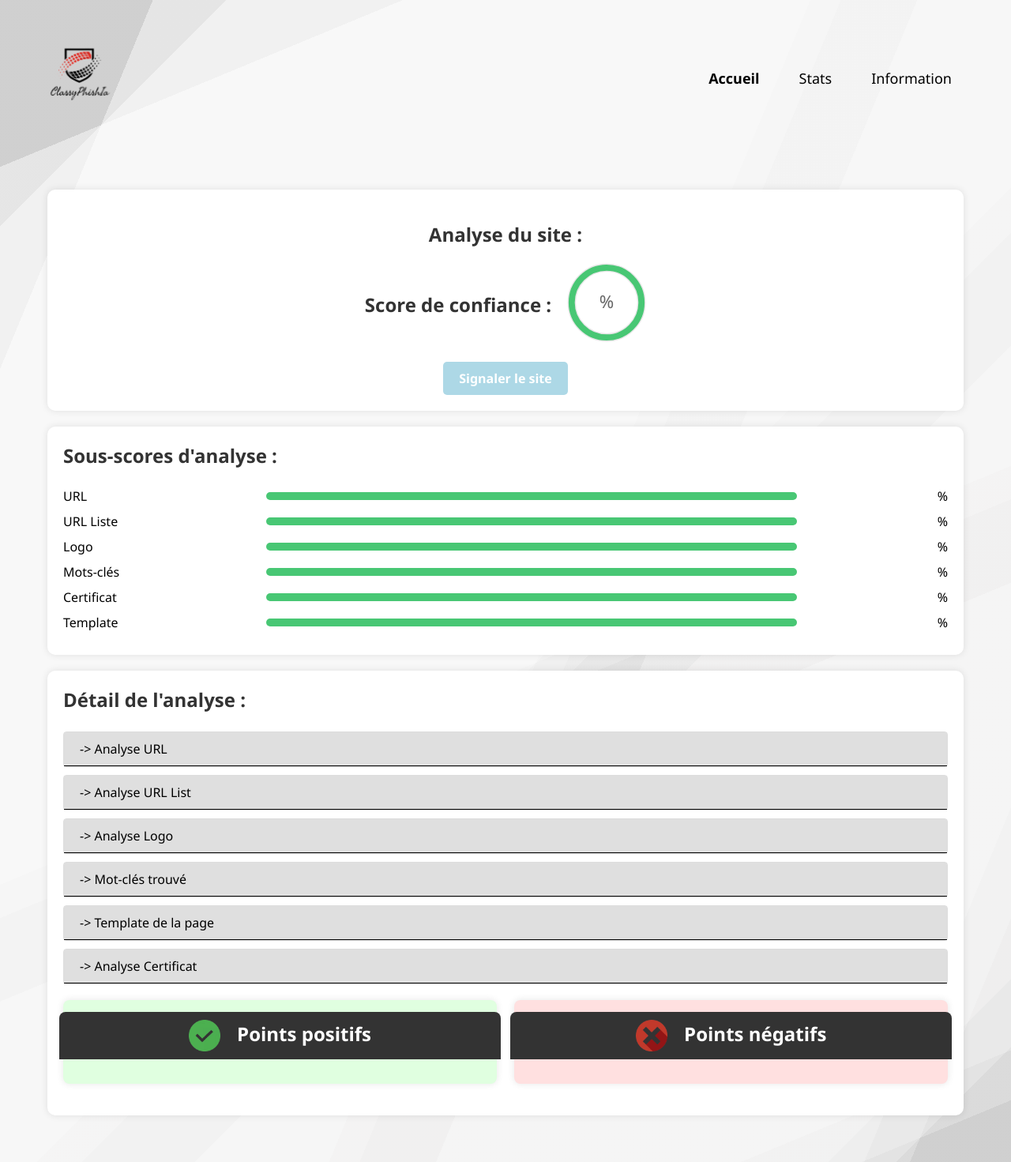
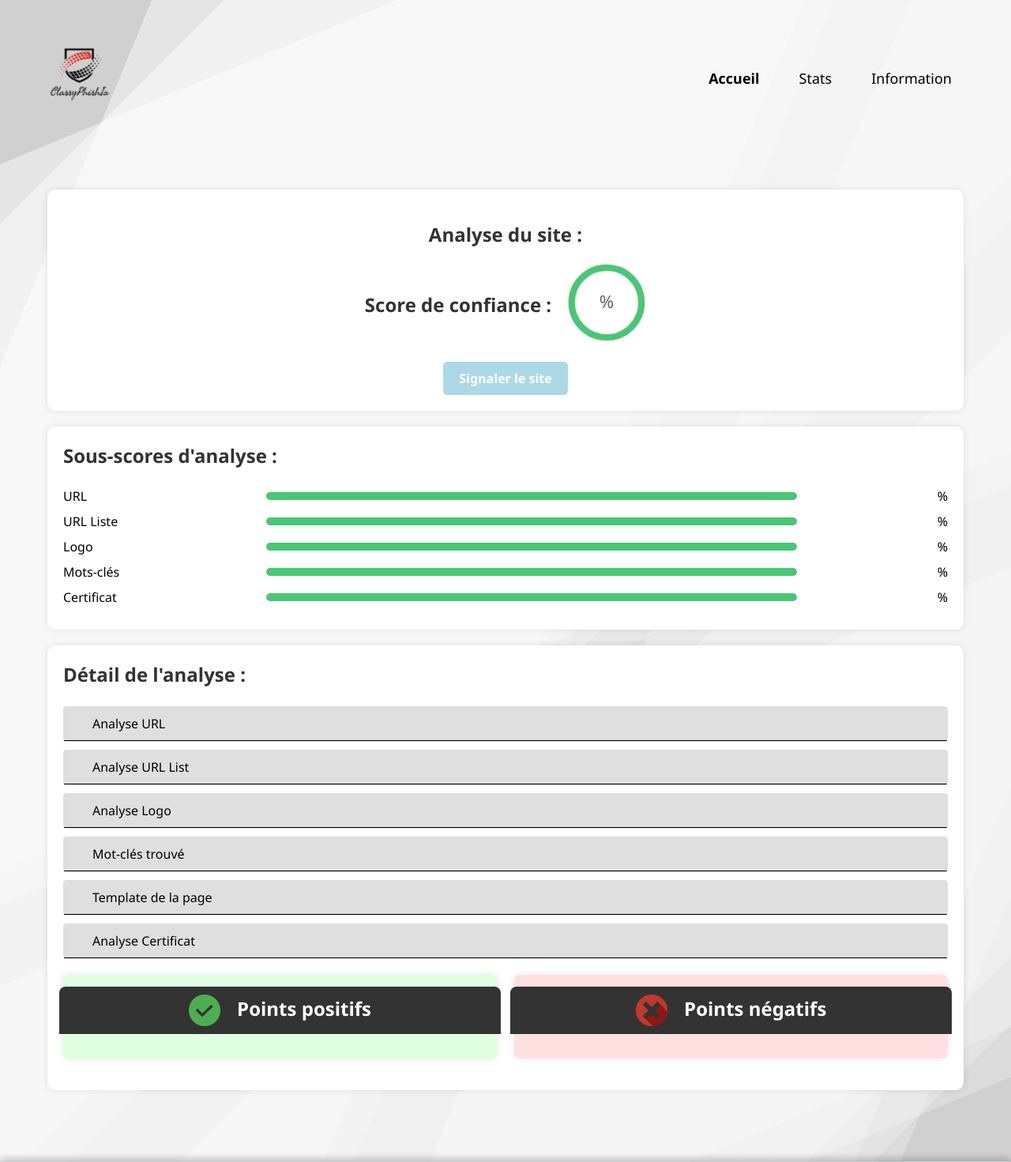
Before and after one commit to Maths354/ClassyPhishIA, a Flask app: template apps/templates/valid_url.html in a window 1280 px wide. Shown: the top 1471 px of the page at 79% size. Run offline with Flask 3, Linux system fonts and the light colour scheme; the template is opened without the code that fills it, so the values that code supplies are empty; some libraries are stand-ins or nearby versions.

Commit message:
Update valid_url.html

```diff
--- a/apps/templates/valid_url.html
+++ b/apps/templates/valid_url.html
@@ -7,6 +7,7 @@
     <link rel="stylesheet" type= "text/css" href= "{{ url_for('static',filename='styles.css') }}">
     <link rel="stylesheet" href="https://cdnjs.cloudflare.com/ajax/libs/animate.css/4.1.1/animate.min.css">
     <link rel="icon" type="image/x-icon" href="{{ url_for('static', filename='logo_site.ico') }}">
+    <link href='https://unpkg.com/css.gg@2.0.0/icons/css/arrow-right.css' rel='stylesheet'>
     <script src="{{ url_for('static', filename='js/test.js') }}" defer></script>
 </head>
 <body>
@@ -92,50 +93,50 @@
                     </div>
                     <span>{{ (scores.extractCert * 100) | round(1) }}%</span>
                 </div>
-                <div class="sub-score">
+                <!-- <div class="sub-score">
                     <span class="label">Template</span>
                     <div class="progress-bar">
                         <div class="progress" style="width: {{ (scores.extractTemplate * 100) | round(1) }}%;"></div>
                     </div>
                     <span>{{ (scores.extractTemplate * 100) | round(1) }}%</span>
-                </div>
+                </div> -->
             </section>
             <div class="sub-scores">
                 <h3>Détail de l'analyse :</h3>
                 <ul class="collapsible-list">
                     <li class="collapsible-item">
-                        <div class="collapsible-header">-> Analyse URL</div>
+                        <div class="collapsible-header"><i class="gg-arrow-right" style="margin-right: 1em;"></i>Analyse URL</div>
                         <div class="collapsible-content">
                             <p>Site officiel le plus proche : {{ id_official.checkURL[1] }}</p>
                             <p>Similarité sur l'url : {{ datas.checkURL }}</p>
                         </div>
                     </li>
                     <li class="collapsible-item">
-                        <div class="collapsible-header">-> Analyse URL List</div>
+                        <div class="collapsible-header"><i class="gg-arrow-right" style="margin-right: 1em;"></i>Analyse URL List</div>
                         <div class="collapsible-content">
                             <p>{{ datas.extractURL }}</p>
                         </div>
                     </li>
                     <li class="collapsible-item">
-                        <div class="collapsible-header">-> Analyse Logo</div>
+                        <div class="collapsible-header"><i class="gg-arrow-right" style="margin-right: 1em;"></i>Analyse Logo</div>
                         <div class="collapsible-content">
                             <p>{{ datas.extractLogo }}</p>
                         </div>
                     </li>
                     <li class="collapsible-item">
-                        <div class="collapsible-header">-> Mot-clés trouvé</div>
+                        <div class="collapsible-header"><i class="gg-arrow-right" style="margin-right: 1em;"></i>Mot-clés trouvé</div>
                         <div class="collapsible-content">
                             <p>Les mots clés {{ datas.extractKeyword }} match avec les mots clé du site "{{ id_official.extractKeyword }}"</p>
                         </div>
                     </li>
                     <li class="collapsible-item">
-                        <div class="collapsible-header">-> Template de la page</div>
+                        <div class="collapsible-header"><i class="gg-arrow-right" style="margin-right: 1em;"></i>Template de la page</div>
                         <div class="collapsible-content">
                             <p>{{ datas.extractTemplate }}</p>
                         </div>
                     </li>
                     <li class="collapsible-item">
-                        <div class="collapsible-header">-> Analyse Certificat</div>
+                        <div class="collapsible-header"><i class="gg-arrow-right" style="margin-right: 1em;"></i>Analyse Certificat</div>
                         <div class="collapsible-content">
                             <p style="color: black">Date émission certificat site de phishing</p>
                             <p style="color: black">{{ datas.extractCert[0][0] }}</p>
```
